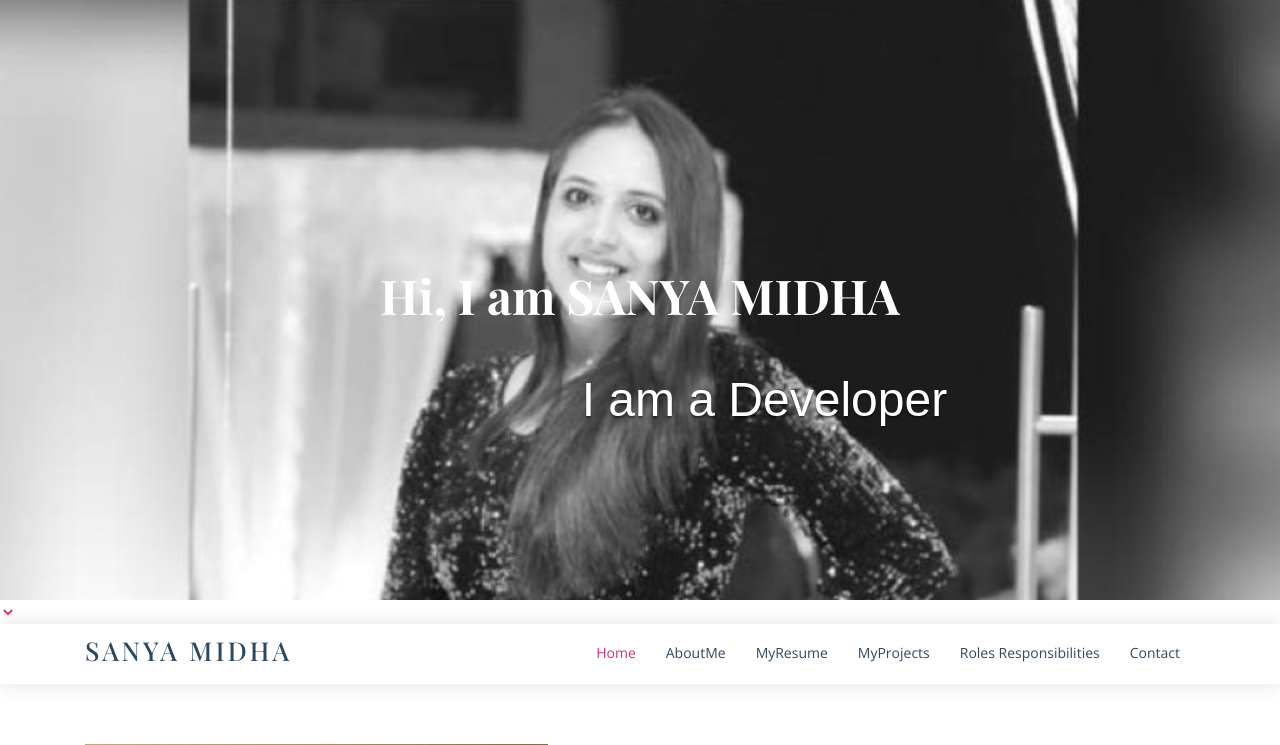
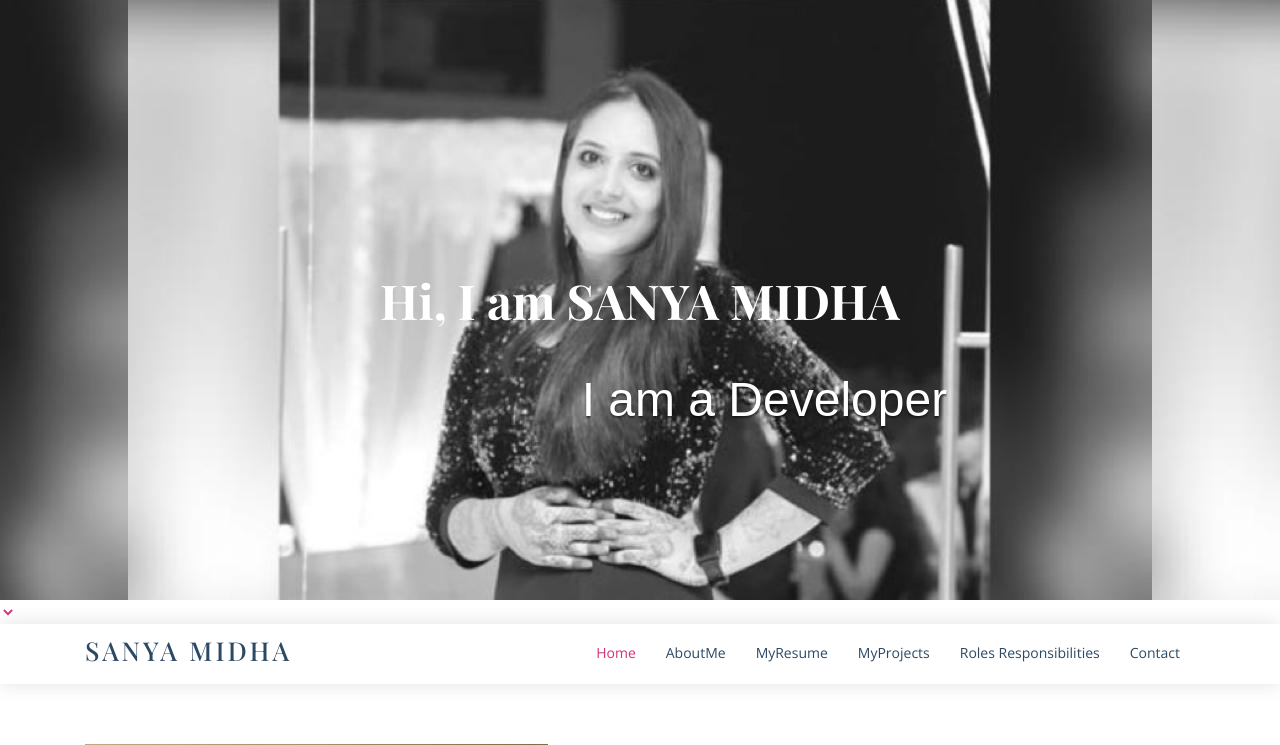
Before and after one commit to sanyamidha/Portfolio, a PHP site: page / in a window 1280 px wide. Shown: the top 745 px of the page. Run offline with PHP 8.4, Linux system fonts and the light colour scheme; some web fonts are replaced.

Commit message:
extra changes

```diff
--- a/assets/css/style.css
+++ b/assets/css/style.css
@@ -304,16 +304,16 @@ h1, h2, h3, h4, h5, h6 {
   width: 100%;
   height: 75vh;
   background: url("../img/hero-bg.jpeg") top center;
-  background-size: cover;
+  background-size:auto;
   padding: 0 15px;
 }
 
 
 
 #hero h1 {
-  margin: 0 0 10px 0;
+  margin: 10px 10px 10px 10px;
   font-size: 48px;
-  font-weight: 700;
+  font-weight: 1000;
   line-height: 56px;
   color: #fff;
 }
```
